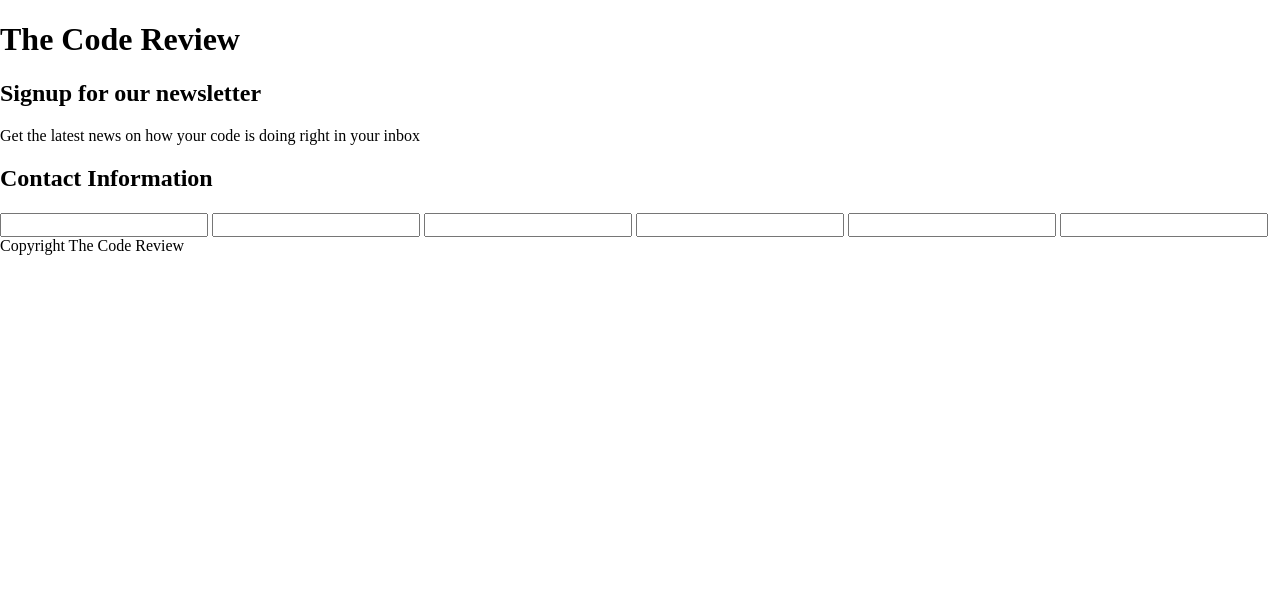
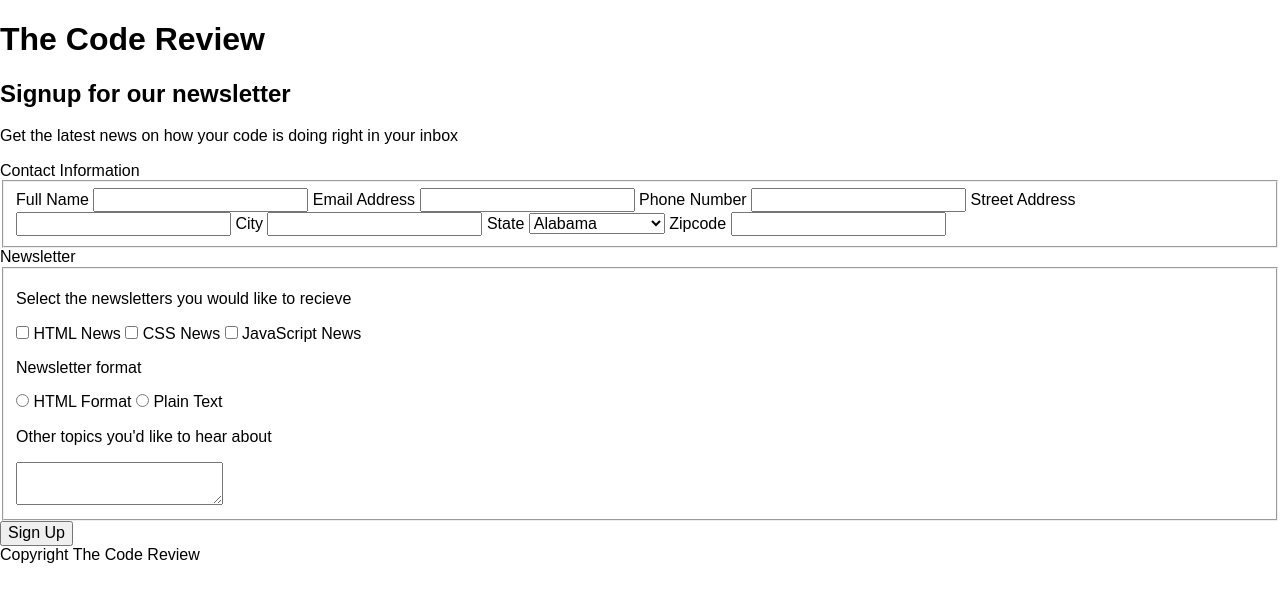
Before and after one commit to JacobDodge/Tech-Degree-Project-3, a plain HTML site: page index.html in a window 1280 px wide. Drawn offline with Linux system fonts and the light colour scheme.

Commit message:
Added labels for form and drop down options

```diff
--- a/index.html
+++ b/index.html
@@ -5,8 +5,10 @@
     <meta name="viewport" content="width=device-width, initial-scale=1.0">
     <meta http-equiv="X-UA-Compatible" content="ie=edge">
     <title>Online Registration Form</title>
+    <link href="https://fonts.googleapis.com/css?family=Merriweather:300i,400,Montserrat:300i,400,800&display=swap" rel="stylesheet">
     <link rel="stylesheet" href="normalize.css">
     <link rel="stylesheet" href="style.css">
+
 </head>
 <body>
     <header>
@@ -17,22 +19,122 @@
         <p>Get the latest news on how your code is doing right in your inbox</p>
         <section>
             <form action="index.html" method="post">
-                <h2>Contact Information</h2>
 
+
+                <legend>Contact Information</legend>
+
+                <fieldset>
+
+                    <label for="name">Full Name</label>
                     <input type="text" id="name" name="user_name">
+
+                    <label for="mail">Email Address</label>
                     <input type="email" id="mail" name="user_email">
+
+                    <label for="phone">Phone Number</label>
                     <input type="tel" id="phone" name="user_phone">
+
+                    <label for="address">Street Address</label>
                     <input type="text" id="address" name="user_address">
+
+                    <label for="city">City</label>
                     <input type="text" id="city" name="user_city">
 
+                    <label for="state-dropdown">State</label>
+                    <select name="state_dropdown" id="state-dropdown">
+
+                        <option value="Alabama">Alabama</option>
+                        <option value="Alaska">Alaska</option>
+                        <option value="Arizona">Arizona</option>
+                        <option value="Arkansas">Arkansas</option>
+                        <option value="California">California</option>
+                        <option value="Colorado">Colorado</option>
+                        <option value="Connecticut">Connecticut</option>
+                        <option value="Delaware">Delaware</option>
+                        <option value="Florida">Florida</option>
+                        <option value="Georgia">Georgia</option>
+                        <option value="Hawaii">Hawaii</option>
+                        <option value="Idaho">Idaho</option>
+                        <option value="Illinois">Illinois</option>
+                        <option value="Indiana">Indiana</option>
+                        <option value="Iowa">Iowa</option>
+                        <option value="Kansas">Kansas</option>
+                        <option value="Kentucky">Kentucky</option>
+                        <option value="Louisiana">Louisiana</option>
+                        <option value="Maine">Maine</option>
+                        <option value="Maryland">Maryland</option>
+                        <option value="Massachusetts">Massachusetts</option>
+                        <option value="Michigan">Michigan</option>
+                        <option value="Minnesota">Minnesota</option>
+                        <option value="Mississippi">Mississippi</option>
+                        <option value="Missouri">Missouri</option>
+                        <option value="Montana">Montana</option>
+                        <option value="Nebraska">Nebraska</option>
+                        <option value="Nevada">Nevada</option>
+                        <option value="New Hampshire">New Hampshire</option>
+                        <option value="New Jersey">New Jersey</option>
+                        <option value="New Mexico">New Mexico</option>
+                        <option value="New York">New York</option>
+                        <option value="North Carolina">North Carolina</option>
+                        <option value="North Dakota"></option>
+                        <option value="Ohio">Ohio</option>
+                        <option value="Oklahoma">Oklahoma</option>
+                        <option value="Oregon">Oregon</option>
+                        <option value="Pennsylvania">Pennsylvania</option>
+                        <option value="Rhode Island">Rhode Island</option>
+                        <option value="South Carolina">South Carolina</option>
+                        <option value="South Dakota">South Dakota</option>
+                        <option value="Tennessee">Tennessee</option>
+                        <option value="Texas">Texas</option>
+                        <option value="Utah">Utah</option>
+                        <option value="Vermont">Vermont</option>
+                        <option value="Virginia">Virginia</option>
+                        <option value="Washington">Washington</option>
+                        <option value="West Virginia">West Virginia</option>
+                        <option value="Wisconsin">Wisconsin</option>
+                        <option value="Wyoming">Wyoming</option>
+                    </select>
+
+
+                    <label for="zipcode">Zipcode</label>
                     <input type="number" id="zipcode" name="user_zipcode">
 
+                </fieldset>
 
+                <legend>Newsletter</legend>
+
+                <fieldset>
+                    <p>Select the newsletters you would like to recieve</p>
+
+                    <input type="checkbox" id="html-news" name="html_news">
+                    <label for="html-news">HTML News</label>
+
+                    <input type="checkbox" id="css-news" name="html_news">
+                    <label for="css-news">CSS News</label>
+
+                    <input type="checkbox" id="javascript-news" name="javascript_news">
+                    <label for="javascript-news">JavaScript News</label>
+
+                    <p>Newsletter format</p>
+
+                    <input type="radio" id="html-format" name="html_format" value="html-format">
+                    <label for="html-format">HTML Format</label>
+
+                    <input type="radio" id="plain-text" name="plain_text" value="plain-text">
+                    <label for="plain-text">Plain Text</label>
+
+                    <p>Other topics you'd like to hear about</p>
+
+                    <textarea id="topics-section" name="topics_section"></textarea>
+
+
+                </fieldset>
+                <button type="submit" id="btn">Sign Up</button>
             </form>
          </section>
 
     </main>
-    <footer>Copyright The Code Review</footer>
+    <footer><span class="copyright">Copyright </span>The Code Review</footer>
 
 </body>
 </html>
--- a/style.css
+++ b/style.css
@@ -2,7 +2,10 @@
 box-sizing: border-box;
 }
 
-
+body {
+    font-family: 'Merriweather', serif;
+    font-family: 'Montserrat', sans-serif;
+}
 
 
 
```
Lines whose indentation alone changed are shown as unchanged.
